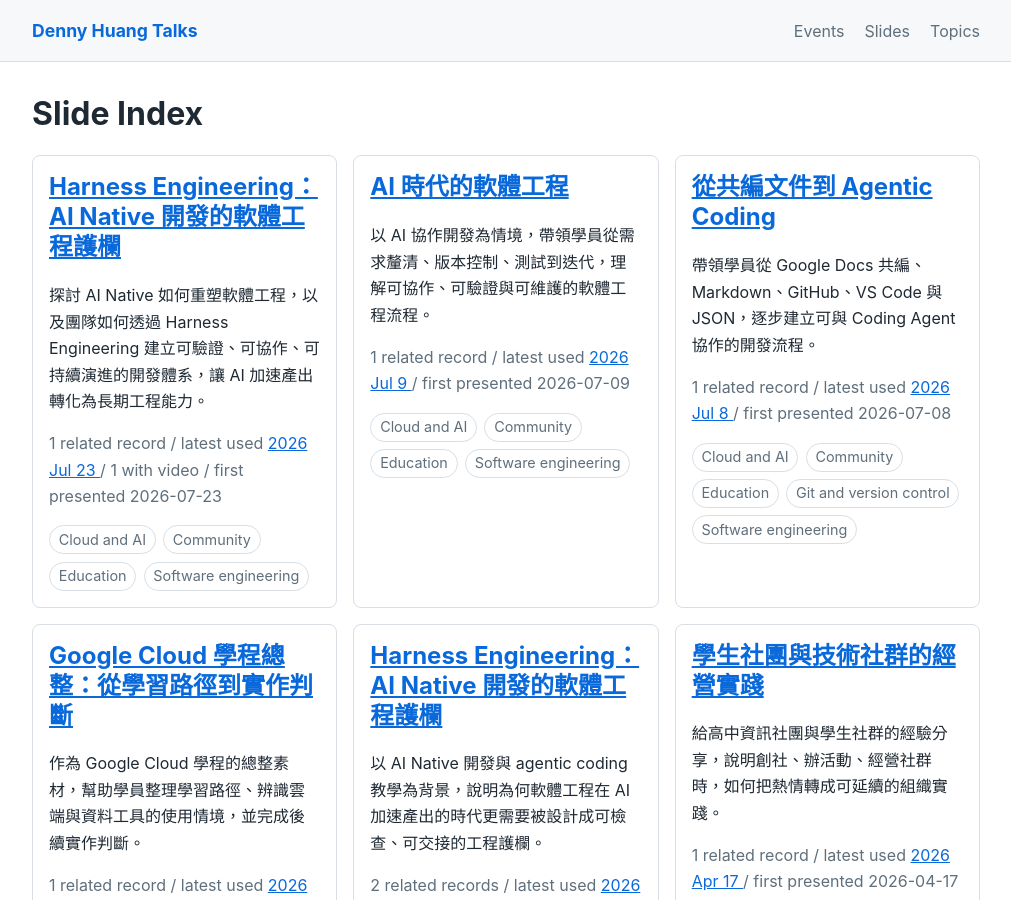
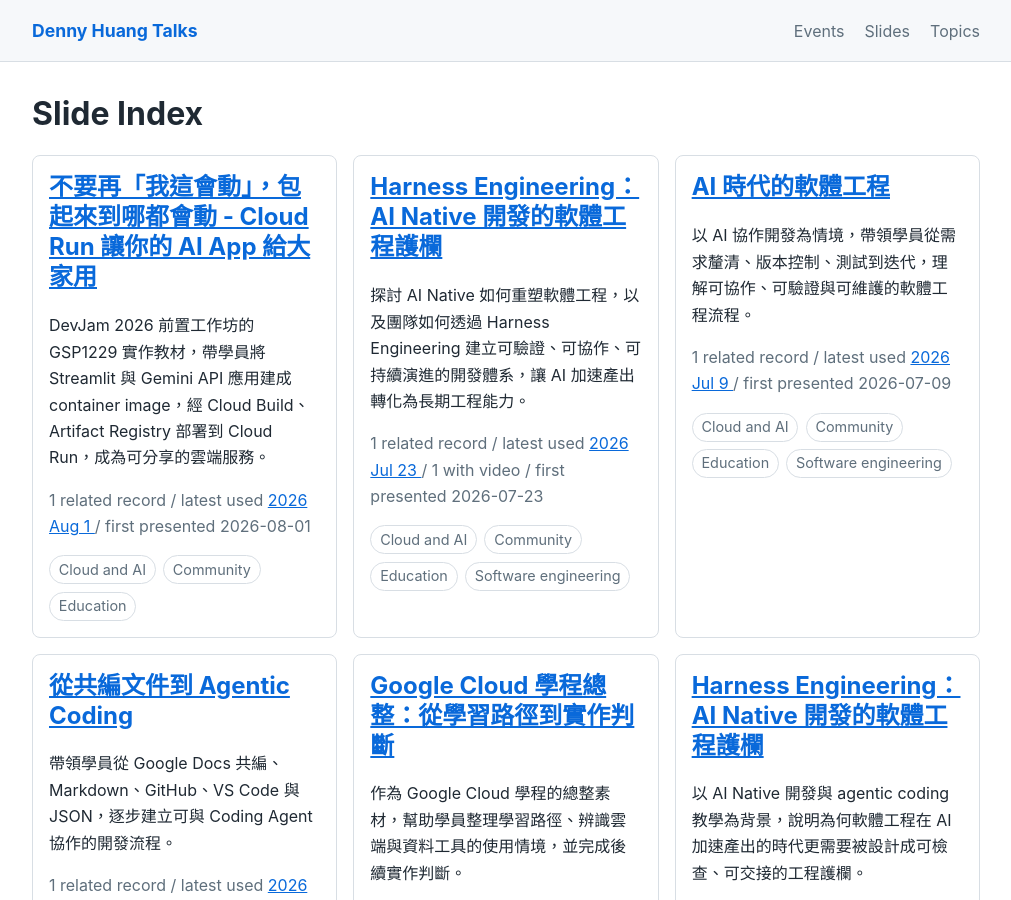
Before and after one commit to denny0223/talks, a Jekyll site: the page built from slides.md, in a window 1280 px wide and 900 px high. Shown: the whole window, without its empty margins (134-1145 px from the left). Built offline with Jekyll 4.4.1, drawn with Linux system fonts in a browser that asks for light colours.

Commit message:
data: add DevJam 2026 workshop
Add the event and slide records, and point the 2025 event metadata at its archived URL.

```diff
--- /dev/null
+++ b/_events/2026-08-01-cloud-run-ai-app.md
@@ -0,0 +1,21 @@
+---
+title: "不要再「我這會動」，包起來到哪都會動 - Cloud Run 讓你的 AI App 給大家用"
+date: 2026-08-01
+event: "DevJam 2026 前置工作坊"
+event_url: "https://devjam.tw/"
+role: "speaker"
+language: "zh-TW"
+summary: "帶領學員走過 Source、Cloud Build、Artifact Registry 到 Cloud Run 的容器交付流程，將 Streamlit 與 Gemini API 應用部署成可分享的雲端服務。"
+topics:
+  - "community"
+  - "cloud-ai"
+  - "education"
+slides:
+  - "devjam-tw-2026"
+videos: []
+links:
+  - label: "DevJam 2026"
+    url: "https://devjam.tw/"
+---
+
+[DevJam 2026](https://devjam.tw/) 前置工作坊 : 不要再「我這會動」，包起來到哪都會動 - Cloud Run 讓你的 AI App 給大家用 [簡報連結](https://denny.one/DevJam-TW-2026/)
--- /dev/null
+++ b/_slides/devjam-tw-2026.md
@@ -0,0 +1,14 @@
+---
+title: "不要再「我這會動」，包起來到哪都會動 - Cloud Run 讓你的 AI App 給大家用"
+external_url: "https://denny.one/DevJam-TW-2026/"
+summary: "DevJam 2026 前置工作坊的 GSP1229 實作教材，帶學員將 Streamlit 與 Gemini API 應用建成 container image，經 Cloud Build、Artifact Registry 部署到 Cloud Run，成為可分享的雲端服務。"
+topics:
+  - "cloud-ai"
+  - "community"
+  - "education"
+language: "zh-TW"
+first_presented: 2026-08-01
+aliases: []
+---
+
+DevJam 2026 前置工作坊的 GSP1229 實作教材，帶學員將 Streamlit 與 Gemini API 應用建成 container image，經 Cloud Build、Artifact Registry 部署到 Cloud Run，成為可分享的雲端服務。
```
Also changed, not shown: _events/2025-05-24-gemini-todo-cloud-run.md (+2 -2 lines).
